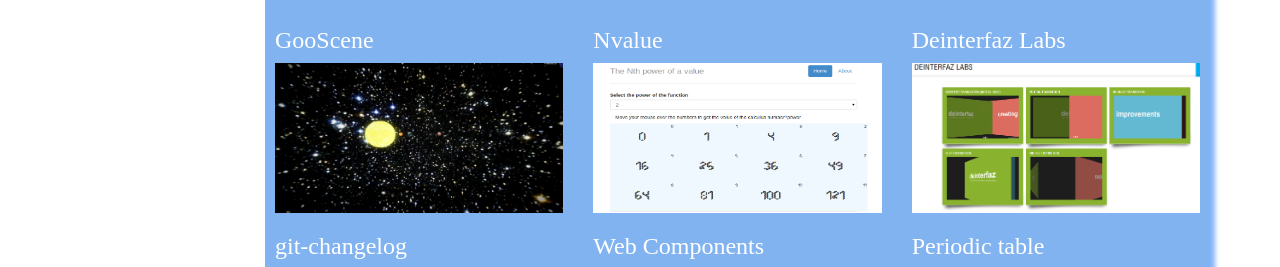
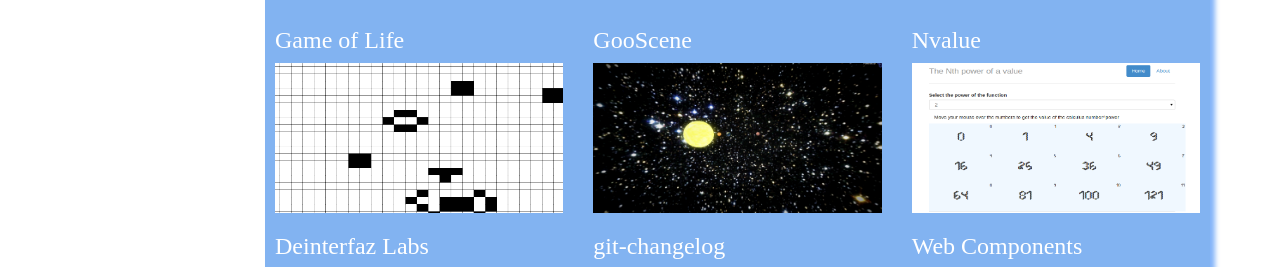
Before and after one commit to rafinskipg/CV, a website: page app/index.html in a window 1280 px wide. Shown: the part 415-682 px from the top of the page. Drawn offline with Linux system fonts and the light colour scheme; a web font is replaced by a local one.

Commit message:
Added game of life

```diff
--- a/app/index.html
+++ b/app/index.html
@@ -223,6 +223,15 @@
 
                         <div class="row">
                             <div class="col-md-4 col-sm-4 experiment">
+                                <h3>Game of Life</h3>
+
+                                <a href="http://rvpg.me/experiments/gameoflife/">
+                                    <img src="img/gameoflife.png" />
+                                </a>
+                                <p>My own implementation of Game of life</p>
+                            </div>
+
+                            <div class="col-md-4 col-sm-4 experiment">
                                 <h3>GooScene</h3>
 
                                 <a href="http://rvpg.me/experiments/gooscene">
```
Also changed, not shown: app/img/gameoflife.png (added).
